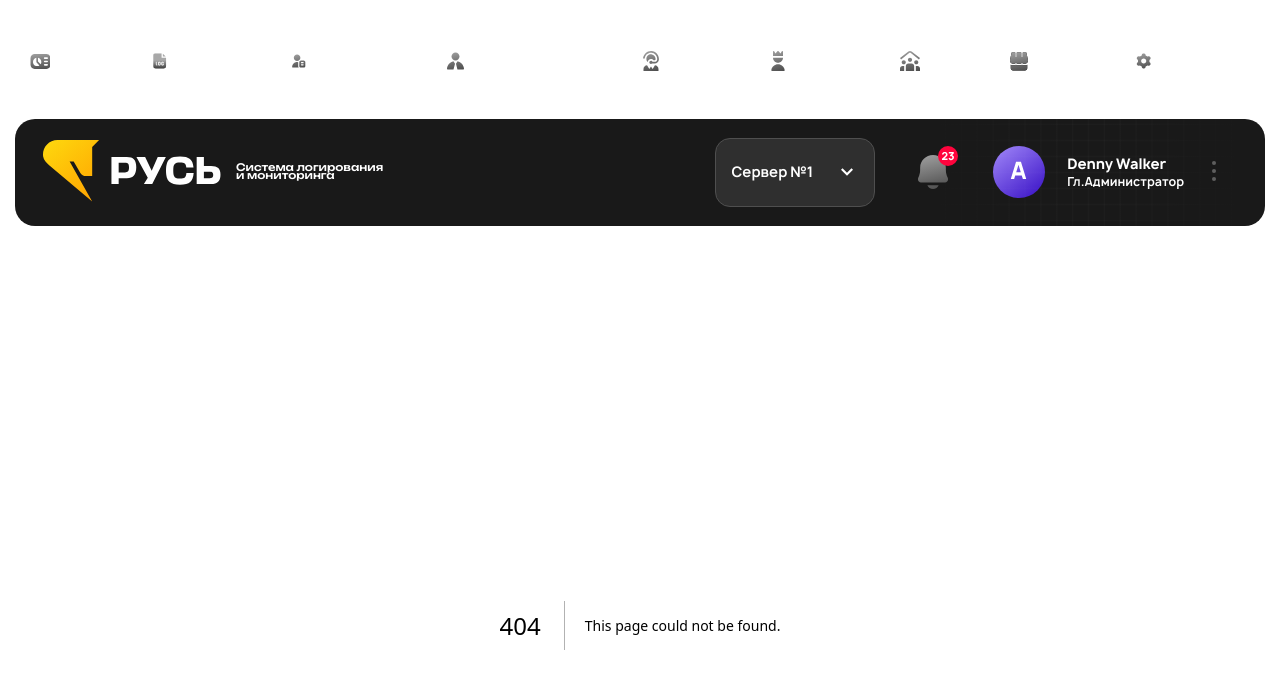
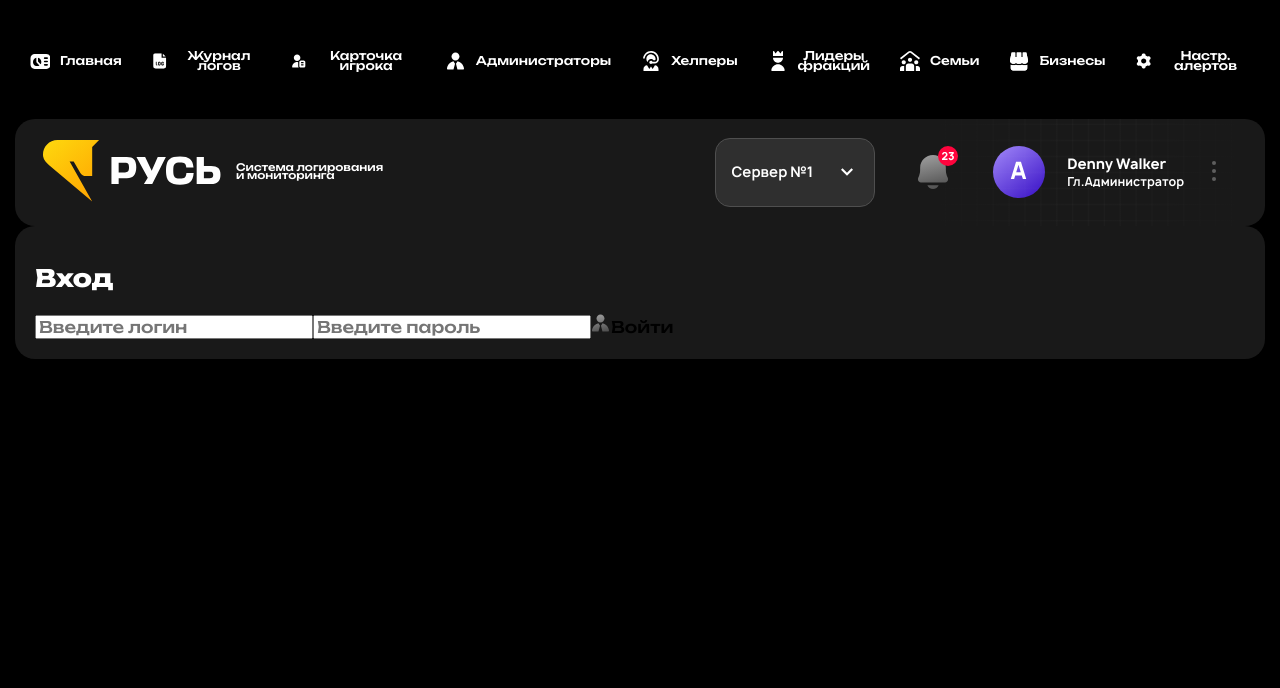
Before and after one commit to MaximMarin2233/RussiaLogging, a Next.js app: page /login in a window 1280 px wide. Before the commit this address had no page. Shown: the top 688 px of the page. Built offline with nearby package versions, Linux system fonts and the light colour scheme.

Commit message:
login init, header links add hover

```diff
--- /dev/null
+++ b/src/app/login/page.tsx
@@ -0,0 +1,16 @@
+import type { Metadata } from 'next'
+
+import Login from '@/app/login/sections/Login/Login'
+
+export const metadata: Metadata = {
+  title: "Russia Login",
+  description: "Project...",
+}
+
+export default function LoginPage() {
+  return (
+    <div>
+      <Login />
+    </div>
+  )
+}
--- /dev/null
+++ b/src/app/login/sections/Login/Login.module.scss
@@ -0,0 +1,7 @@
+.login {
+  &__content {
+    padding: 20px;
+    background-color: #191919;
+    border-radius: 20px;
+  }
+}
--- /dev/null
+++ b/src/app/login/sections/Login/Login.tsx
@@ -0,0 +1,41 @@
+import styles from './Login.module.scss'
+
+export default function Login() {
+  return (
+    <section className={styles.login}>
+      <div className="container">
+
+        <div className={styles['login__content']}>
+          <h2 className={styles['login__title']}>
+            Вход
+          </h2>
+
+          <div className={styles['login__form']}>
+            <input className={styles['login__form-input']} type="text" placeholder='Введите логин' />
+            <input className={styles['login__form-input']} type="text" placeholder='Введите пароль' />
+
+            <button className={`btn-reset ${styles['login__form-btn']}`}>
+              <svg width="20" height="20" viewBox="0 0 20 20" fill="none" xmlns="http://www.w3.org/2000/svg">
+                <path d="M17.9926 17.4375C18.0266 17.706 17.9425 17.9763 17.7631 18.1805C17.5846 18.3837 17.3258 18.5 17.0548 18.5H11.7518C11.4373 18.5 11.3693 18.1389 11.3693 18.1389L9.97159 12.8284L11.596 10.2421C15.012 11.0409 17.5345 13.7718 17.9926 17.4375ZM7.17515 18.5H1.94493C1.67388 18.5 1.41605 18.3837 1.23661 18.1805C1.05717 17.9763 0.974058 17.706 1.00711 17.4375C1.46516 13.7718 3.98677 11.0409 7.40276 10.2421L9.02717 12.8284L7.5567 18.1389C7.5567 18.1389 7.48964 18.5 7.17515 18.5Z" fill="url(#paint0_linear_608_2252)" />
+                <path d="M13.4664 5.47014C13.4664 7.66279 11.6905 9.44028 9.49982 9.44028C7.30914 9.44028 5.53324 7.66279 5.53324 5.47014C5.53324 3.27749 7.30914 1.5 9.49982 1.5C11.6905 1.5 13.4664 3.27749 13.4664 5.47014Z" fill="url(#paint1_linear_608_2252)" />
+                <defs>
+                  <linearGradient id="paint0_linear_608_2252" x1="9.7417" y1="-23.0664" x2="19.3751" y2="21.9539" gradientUnits="userSpaceOnUse">
+                    <stop offset="0.44698" stop-color="#A8A8A8" />
+                    <stop offset="1" stop-color="#3C3C3C" />
+                  </linearGradient>
+                  <linearGradient id="paint1_linear_608_2252" x1="9.7417" y1="-23.0664" x2="19.3751" y2="21.9539" gradientUnits="userSpaceOnUse">
+                    <stop offset="0.44698" stop-color="#A8A8A8" />
+                    <stop offset="1" stop-color="#3C3C3C" />
+                  </linearGradient>
+                </defs>
+              </svg>
+              Войти
+            </button>
+          </div>
+
+        </div>
+
+      </div>
+    </section>
+  )
+}
--- a/src/components/Header/Header.module.scss
+++ b/src/components/Header/Header.module.scss
@@ -20,16 +20,17 @@
     color: #FFFFFF;
     text-align: center;
     line-height: 85%;
+    transition: color 0.3s ease-in-out;
+
+    svg {
+      path {
+        fill: currentColor;
+      }
+    }
 
     &--active {
       background: rgba(254, 204, 10, 0.1);
       color: #FECC0A;
-
-      svg {
-        path {
-          fill: #FECC0A;
-        }
-      }
     }
   }
 
@@ -106,6 +107,16 @@
   }
 }
 
+@media (hover: hover) and (pointer: fine) {
+  .header {
+    &__link {
+      &:hover {
+        color: #ffe375;
+      }
+    }
+  }
+}
+
 @media (max-width: 1399.98px) {
   .header {
     &__list {
```
